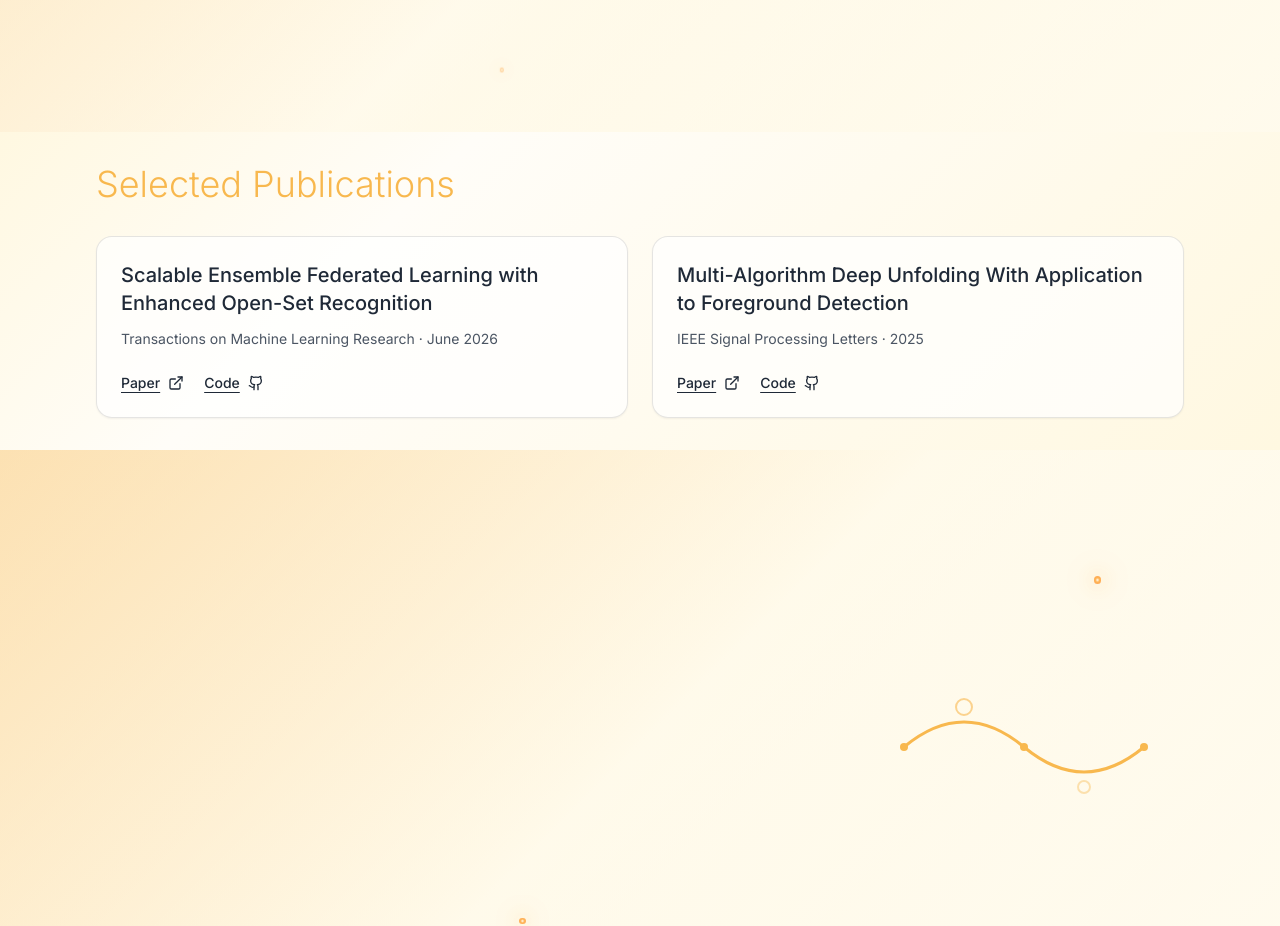
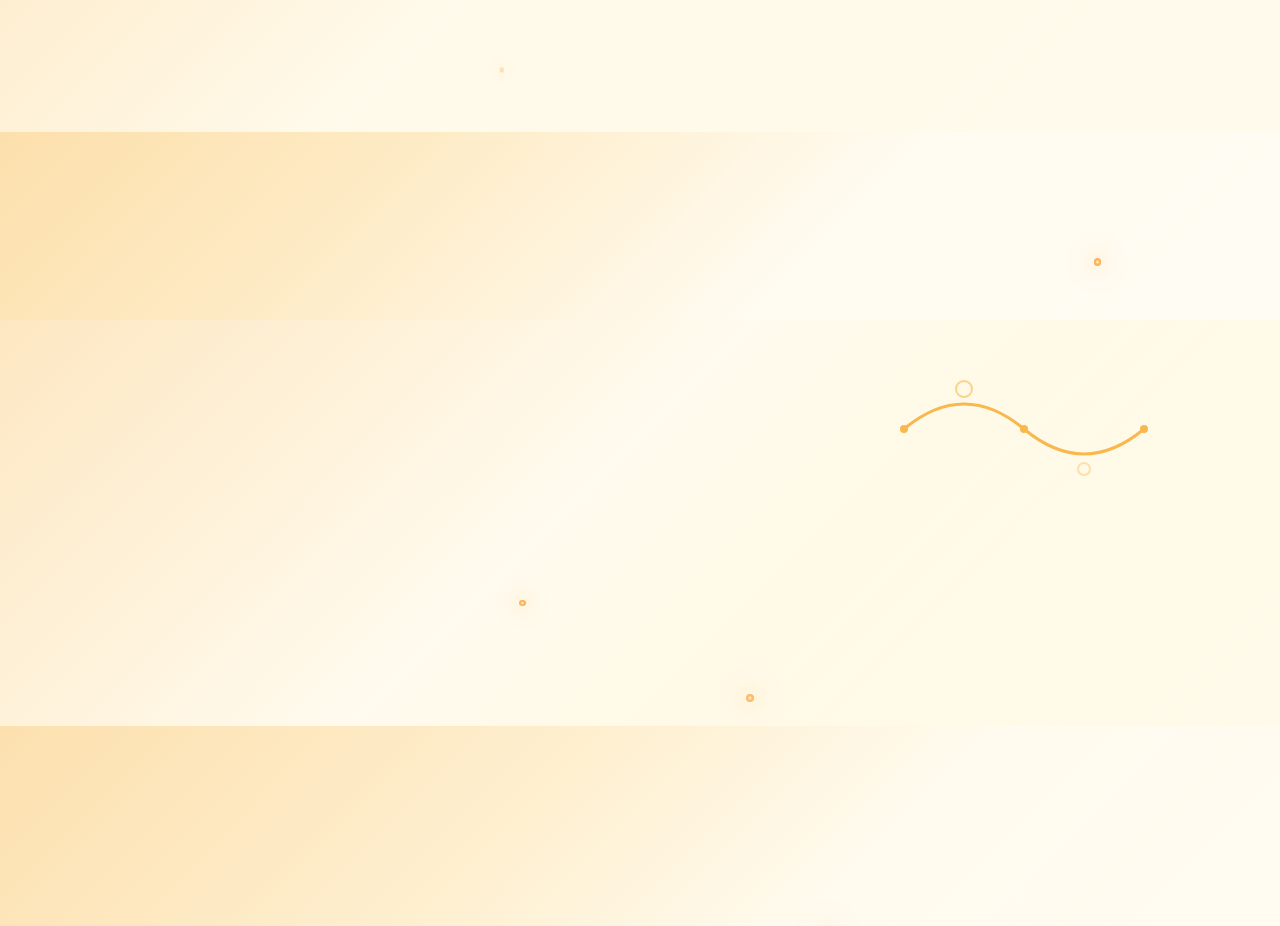
Before and after one commit to Mustafa00124/Mustafa00124.github.io, a React (Vite) app: page / in a window 1280 px wide. Shown: the part 1280-2206 px from the top of the page. Built offline with nearby package versions, Linux system fonts and the light colour scheme.

Commit message:
Remove selected publications section; retain updated bio

```diff
--- a/src/App.jsx
+++ b/src/App.jsx
@@ -5,7 +5,6 @@ import WhoIAm from './components/WhoIAm'
 import WhyAI from './components/WhyAI'
 import PersonalInterests from './components/PersonalInterests'
 import Connect from './components/Connect'
-import Publications from './components/Publications'
 import DarkModeToggle from './components/DarkModeToggle'
 import ScrollToTop from './components/ScrollToTop'
 import ParticleBackground from './components/ParticleBackground'
@@ -50,7 +49,6 @@ function App() {
       <main>
         <Hero />
         <WhoIAm />
-        <Publications />
         <WhyAI />
         <PersonalInterests />
         <Connect />
```
